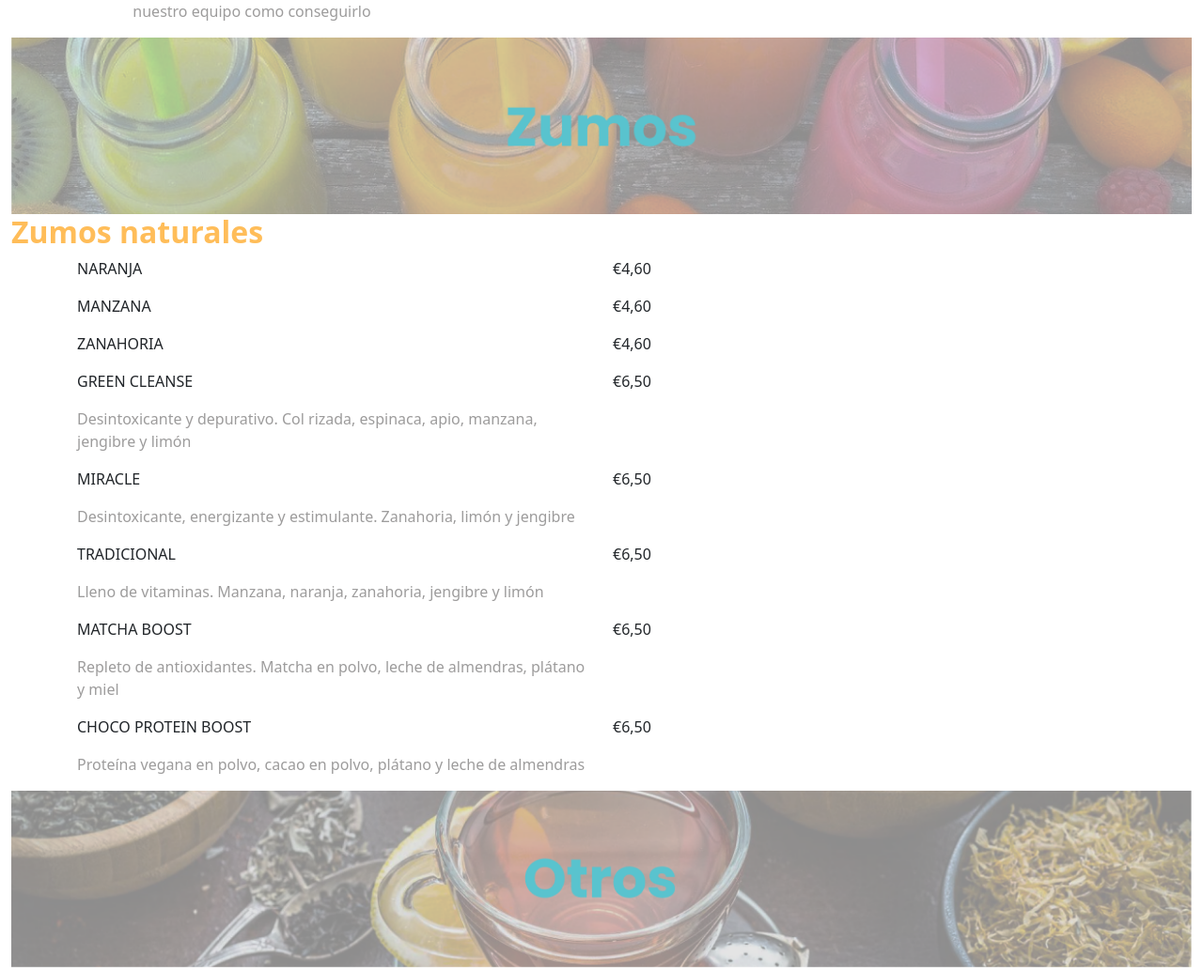
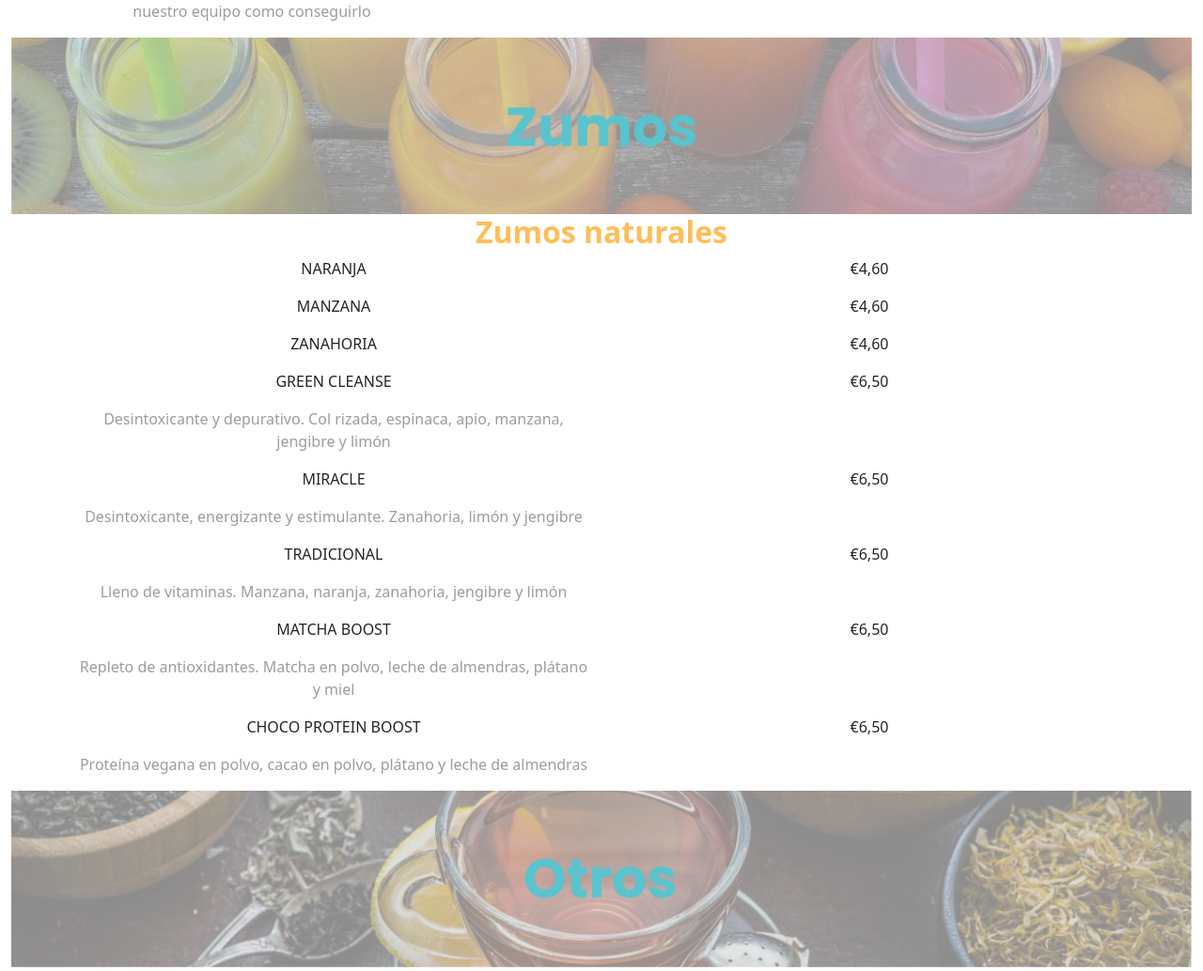
Before and after one commit to BelenAG3/tfg_php, a PHP site: page /html/menu.php in a window 1280 px wide. Shown: the part 1090-2124 px from the top of the page at 94% size. Run offline with PHP 8.4, Linux system fonts and the light colour scheme.

Commit message:
Cambios esteticos en menu

```diff
--- a/html/menu.php
+++ b/html/menu.php
@@ -284,11 +284,10 @@ include '../conexion.php';
             </div>
         </div>
 
-        <div class= "container-fluid">
+        <div class= "container-fluid" style=" text-align: center;">
             <div class="row">
                 <div class="col-fluid">
-                    <h2 style="color: #FFBD59;"><b>Zumos naturales</b></h2>
-
+                            <h2 style="color: #FFBD59; text-aling:center"><b>Zumos naturales</b></h2>
                     <div class="container-sm ">
                         <div class="row">
                             <div class="col-sm-6">
@@ -642,10 +641,10 @@ include '../conexion.php';
                     </div>
                 </div>
                 <div class="row">
-                    <div class="col-sm-6">
+                    <div class="col-sm-4">
                         <p>COOKIE DE CHOCOLATE</p>
                     </div>
-                    <div class="col-sm-6">
+                    <div class="col-sm-2">
                         <p>1,75</p>
                     </div>
                 </div>
@@ -661,25 +660,25 @@ include '../conexion.php';
             </div>
 
 
-            <div class="container-sm" style="background-color: #59C3CE; padding-top: 2%;">
+            <div class="container-fluid" style="background-color: #59C3CE; padding-top: 2%;">
             <div class="row">
-                <div class="col-sm-6 horario">
+                <div class="col-12 col-sm-6 horario">
                     <h2><n>Horario:</n></h2>
                     <p>Lunes: de 16 a 21h</p>
                     <p>Martes - Viernes: de 11 a 14h y de 16 a 21h</p>
                     <p>Sábado y domingo: de 11 a 21h</p>
                     <p>Consulta el sistema de reservas para comprobar disponibilidad y realizar una reserva para visitarnos</p>
-                    <img class="redes" src="../Home/redes.png"  alt="">
+                    <img class="redes" src="../Home/redes.png"  alt="" class="img-fluid" style="width: 60%;">
                 </div>
 
-                <div class="col-sm-2" >
+                <div class="col-12 col-sm-2" >
                     <h2><n>Pawffé</n></h2>
                     <p>C/fffffffffffff</p>
                     <p>28000 Madrid</p>
                     <p>Tel: 000 00 00 00</p>
                     <p>Email: info@pawffe.es</p>
                 </div>
-                <div class="col-sm-4">
+                <div class="col-12 col-sm-4">
                     <img src="../Home/mapa_peque.PNG"  alt="">
                 </div>
             </div>
```
